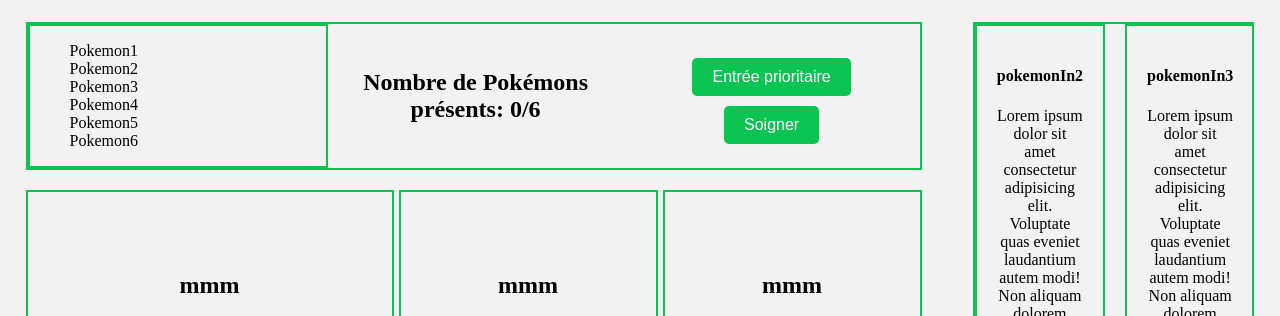
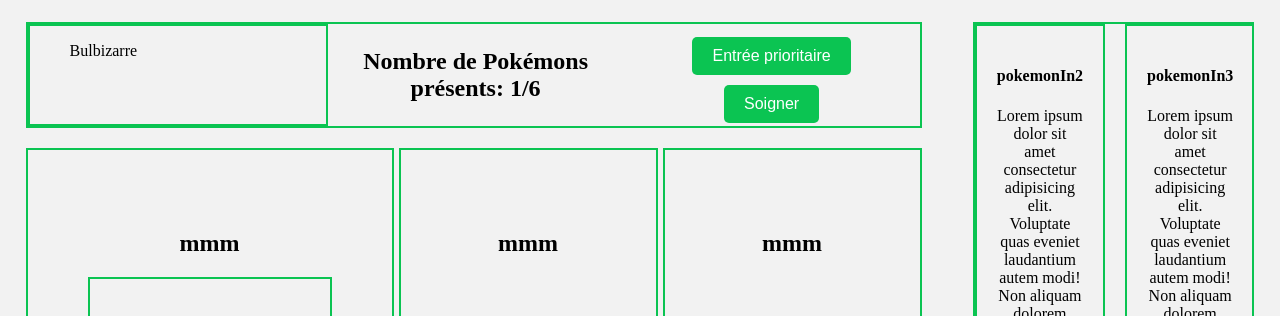
Before and after one commit to KubaOlszak/Pokemon_HC, a website with bundled scripts: page index.html in a window 1280 px wide. Both pictures are taken after a click on the button "Enter". Shown: the part 98-414 px from the top of the page. Built offline with nearby package versions, Linux system fonts and the light colour scheme.

Commit message:
Check if not < 0 and not over set capacity

```diff
--- a/index.html
+++ b/index.html
@@ -16,12 +16,6 @@
       <div class="menuMachine">
         <div class="nomPokemonsPresents">
           <ul>
-            <li>Pokemon1</li>
-            <li>Pokemon2</li>
-            <li>Pokemon3</li>
-            <li>Pokemon4</li>
-            <li>Pokemon5</li>
-            <li>Pokemon6</li>
           </ul>
         </div>
         <div class="compteurPresence">
--- a/src/app.ts
+++ b/src/app.ts
@@ -18,23 +18,49 @@
   isInside: false,
 }
 
+function isPlacesNumberNegative() {     // vérifie si nombre de places pas < 0
+  if (waitingRoom.capacity < 0) {
+    alert("Nombre de places négatif !");
+    return true;
+  }
+}
+
+function isPlacesNumberOverCapacity() {     // vérifie si nombre de places pas < 0
+  if (waitingRoom.capacity >= 6) {
+    alert("Plus de places disponibles !");
+    return true;
+  }
+}
+
+window.onload = (event) => {            // affiche le nombre de places dispo au chargement de la page
+  // isPlacesNumberNegative();
+  const counter: (HTMLElement | null) = document.querySelector("#counter")!;
+  counter.textContent = waitingRoom.capacity.toString();
+}
+
 const enterBtnElt = document.querySelector(".pokemonOut1 .btn")!;
 enterBtnElt.addEventListener("click", enterInCenter);
 
 function enterInCenter() {
-  const pokemonElt = document.querySelector(".pokemonOut1")!;
-  const pokemonEltClone = pokemonElt.cloneNode(true);
-  pokemonElt.classList.add("hidePokemon");
+  if (isPlacesNumberNegative() || isPlacesNumberOverCapacity()) return;
 
-  const waitingPlace = document.querySelector(".pokemonIn1");
-  waitingPlace?.appendChild(pokemonEltClone);
+  const pokemonOutElt = document.querySelector(".pokemonOut1")!;
+  const pokemonEltClone = pokemonOutElt.cloneNode(true);
+  pokemonOutElt.classList.add("hidePokemon");
+
+  const waitingPlace = document.querySelector(".pokemonIn1")!;
+  waitingPlace.appendChild(pokemonEltClone);
   const imageElt = document.querySelector("#bulbi")!;
   imageElt.removeAttribute("src");
   imageElt.setAttribute("src", "https://raw.githubusercontent.com/PokeAPI/sprites/master/sprites/pokemon/other/official-artwork/2.png");
 
   waitingRoom.capacity++;
 
-  const counter = document.querySelector("#counter");
+  const counter: (HTMLElement | null) = document.querySelector("#counter")!;
+  counter.textContent = waitingRoom.capacity.toString();
 
-  console.log(waitingRoom.capacity);
+  const pokemonList = document.querySelector(".nomPokemonsPresents ul")!;
+  const pokemonInElt = document.createElement("li");
+  pokemonInElt.textContent = bulbi.name;
+  pokemonList.appendChild(pokemonInElt);
 }
```
